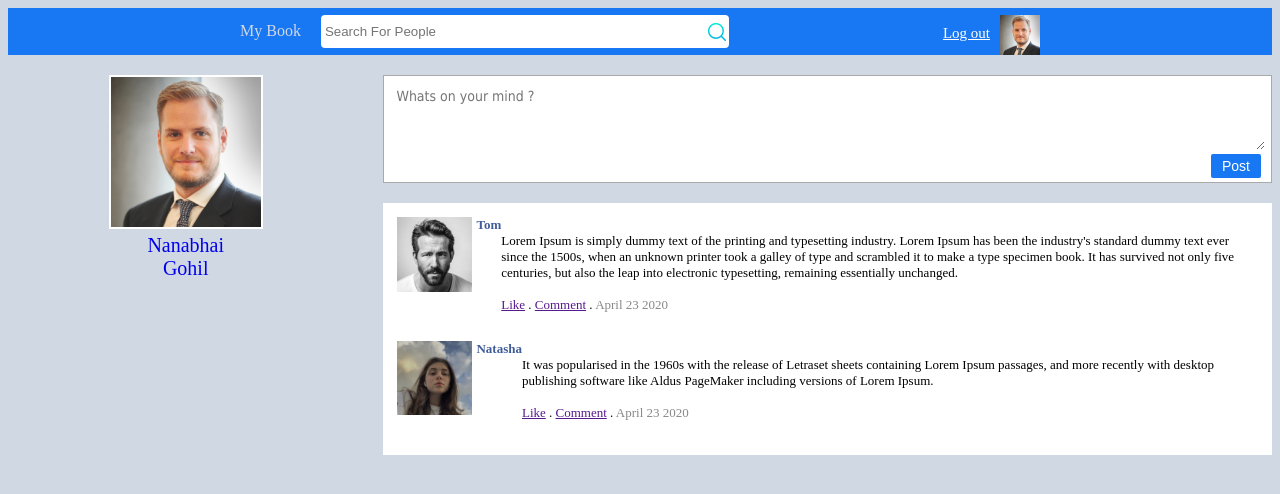
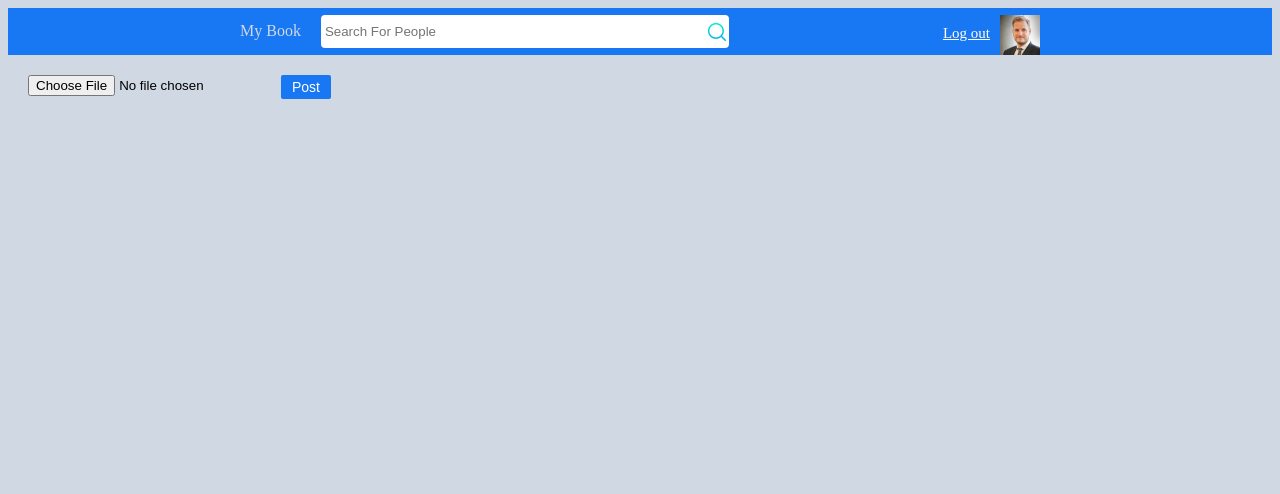
Before and after one commit to Dharmsih-desai-university/PAI, a PHP site: page /change_profile_image.php in a window 1280 px wide. Shown: the top 494 px of the page. Run offline with PHP 8.4, Linux system fonts and the light colour scheme; a user stored in the database is signed in; data comes from the database, SQL or seed files in the repository; both versions use the stored data as it was after the commit.

Commit message:
i have done up to 52

```diff
--- a/Mybook/change_profile_image.php
+++ b/Mybook/change_profile_image.php
@@ -7,6 +7,10 @@
  //  isset($_SESSION['mybook_userid'])
  $login = new Login();
  $user_data = $login->check_login($_SESSION['mybook_userid']);
+ if($_SERVER['REQUEST_METHOD'] == "POST"){
+      print_r($_POST);
+      print_r($_FILES);
+ }
 ?>
 <!DOCTYPE html>
 <html>
@@ -45,13 +49,7 @@
             font-size: 20px;
 
         }
-        textarea{
-            width: 100%;
-            border: none;
-            font-size: 14px;
-            font-family: tahoma;
-            height: 60px;
-        }
+
         #post_button{
             float: right;
             width: 50px;
@@ -86,60 +84,15 @@
 
                 <!-- Profile area -->
 
-                <div style="min-height: 400px;flex: 1;">
-                    <div id="profile_area">
-                        <img src="Project/dp2.jpg" id="profile_pic">
-                        <br>
-                        <a href="profile.php" style = "text-decoration: none">  <?php echo $user_data['first_name'] . "<br> " . $user_data['last_name'] ?>
-                        </a>
-
-                    </div>
-                </div>
-
                 <!-- Posts area -->
-
+            <form action="" method = "post" enctype = "multipart/form-data">
                 <div style="min-height: 400px;flex: 2.5;padding: 20px;padding-right: 0px;">
-                    <div style="border:solid thin #aaa; padding: 10px; background-color: white;">
-                        <textarea placeholder="Whats on your mind ?"></textarea>
+                   <input type="file" name = "file">
                      <input  id="post_button" type="submit" value="Post">
                     <br>
                 </div>
+            </form>
 
-                    <!-- Posts -->
-
-                    <div id="post_bar">
-
-                        <!-- Post-1 -->
-
-                        <div id="post">
-                            <div>
-                                <img src="Project/tony.jpg" style="width: 75px; margin-right: 4px;">
-                            </div>
-                            <div style="font-weight: bold;color: #405d9b;">Tom</div>
-                            <div>
-                            <br>
-                            Lorem Ipsum is simply dummy text of the printing and typesetting industry. Lorem Ipsum has been the industry's standard dummy text ever since the 1500s, when an unknown printer took a galley of type and scrambled it to make a type specimen book. It has survived not only five centuries, but also the leap into electronic typesetting, remaining essentially unchanged.
-                            <br><br>
-                            <a href="">Like</a> . <a href="">Comment</a> . <span style="color: #888;">April 23 2020</span>
-                            </div>
-                        </div>
-
-                         <!-- Post-2 -->
-                         <div id="post">
-                            <div>
-                                <img src="Project/natasha.jpg" style="width: 75px; margin-right: 4px;">
-                            </div>
-                            <div style="font-weight: bold;color: #405d9b;">Natasha</div>
-                            <div>
-                            <br>
-                            It was popularised in the 1960s with the release of Letraset sheets containing Lorem Ipsum passages, and more recently with desktop publishing software like Aldus PageMaker including versions of Lorem Ipsum.
-                            <br><br>
-                            <a href="">Like</a> . <a href="">Comment</a> . <span style="color: #888;">April 23 2020</span>
-                            </div>
-                        </div>
-                    </div>
-                </div>
-           </div>
         </div>
     </body>
 </html>
--- a/Mybook/header.php
+++ b/Mybook/header.php
@@ -4,7 +4,10 @@
         &nbsp;
         &nbsp;
         <input type="text" id="search_box" placeholder="Search For People">
-        <img src="Project/dp2.jpg" style="width: 40px; float: right;">
+        <a href="profile.php">
+             <img src="Project/dp2.jpg" style="width: 40px; float: right;">
+        </a>
+
         <span style="font-size:11px;float: right;margin:10px;"><a href="logout.php" style="color:#fff;font-size:15px"> Log out </a></span>
     </div>
  </div>
```
Also changed, not shown: Mybook/profile.php (+7 -1 lines), Mybook/users.sql (+8 -9 lines). Lines whose indentation alone changed are shown as unchanged.
